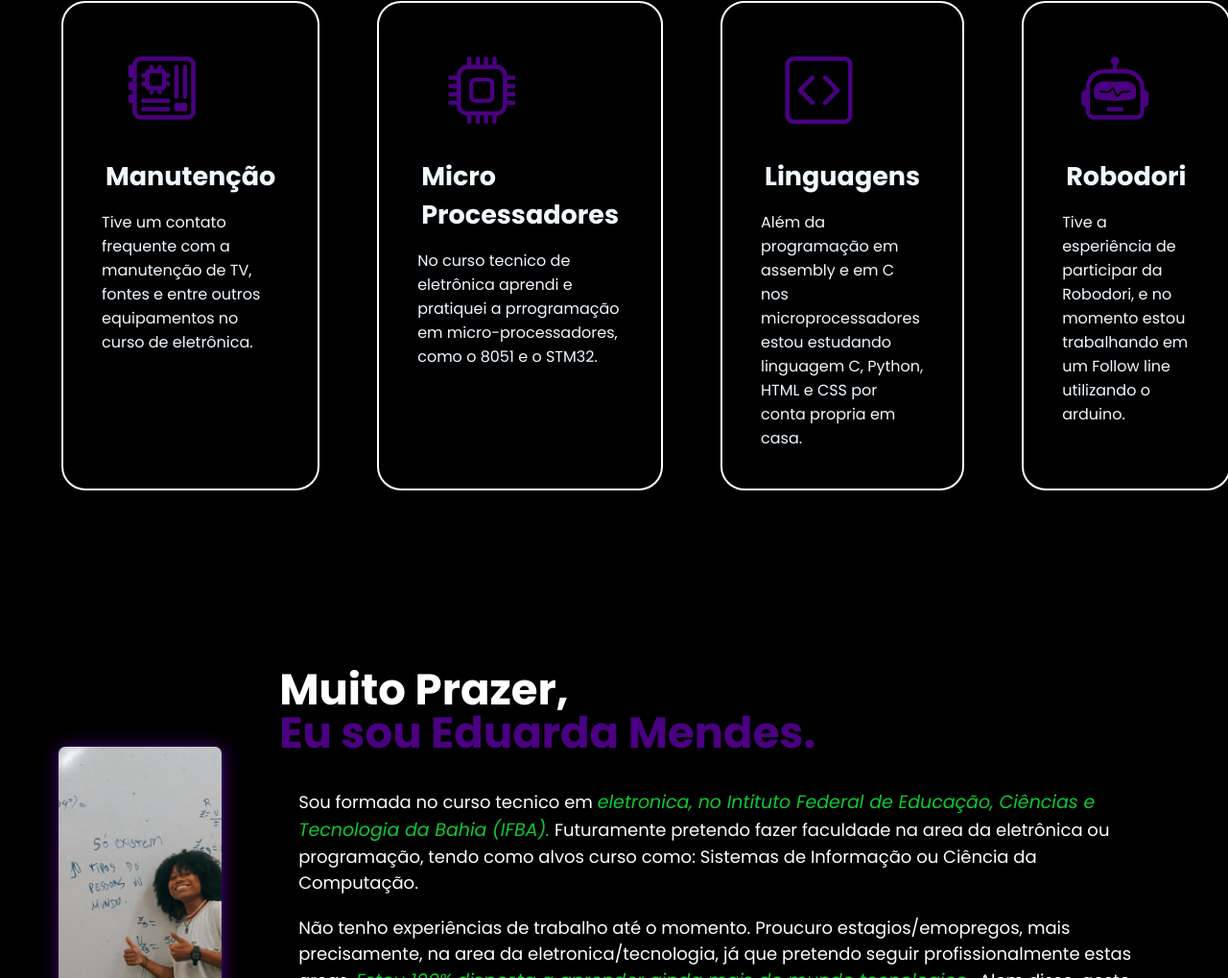
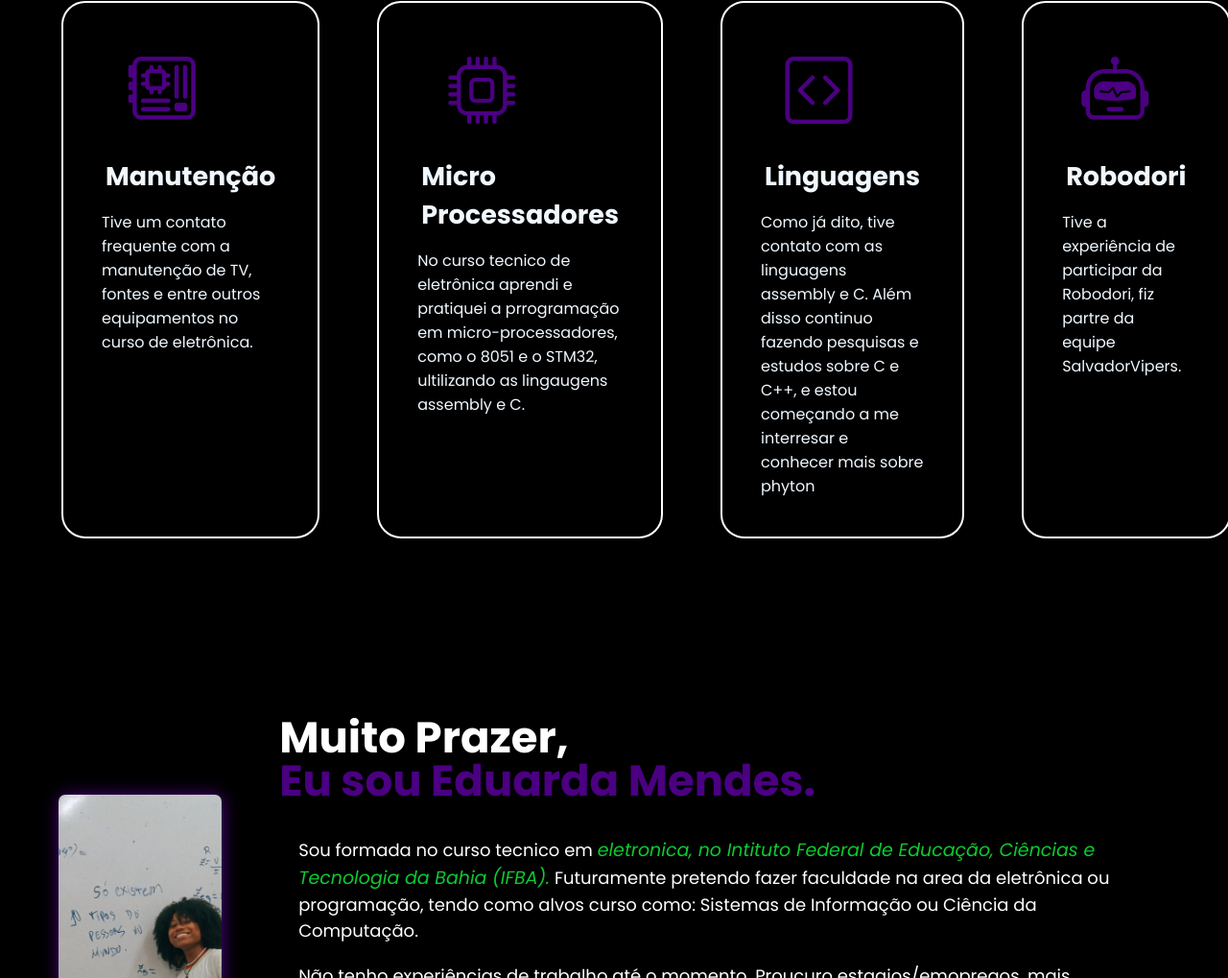
Before and after one commit to mendes-eduarda/portifolio_mendes, a plain HTML site: page index.html in a window 1280 px wide. Shown: the part 994-2013 px from the top of the page at 96% size. Drawn offline with nearby package versions, Linux system fonts and the light colour scheme.

Commit message:
Update index.html

```diff
--- a/index.html
+++ b/index.html
@@ -86,18 +86,18 @@
                     <div class="especialidades-box">
                         <i class="bi bi-cpu"></i>
                         <h3>Micro Processadores</h3>
-                        <p>No  curso tecnico de eletrônica aprendi e pratiquei a prrogramação em micro-processadores, como o 8051 e o STM32.</p>
+                        <p>No  curso tecnico de eletrônica aprendi e pratiquei a prrogramação em micro-processadores, como o 8051 e o STM32, ultilizando as lingaugens assembly e C.</p>
                     </div> <!--FIM ESPECIALIDADES BOX-->
 
                     <div class="especialidades-box">
                         <i class="bi bi-code-square"></i>
                         <h3>Linguagens</h3>
-                        <p>Além da programação em assembly e em C nos microprocessadores estou estudando linguagem C, Python, HTML e CSS por conta propria em casa.</p>
+                        <p>Como já dito, tive contato com as linguagens assembly e C. Além disso continuo fazendo pesquisas e estudos sobre C e C++, e estou começando a me interresar e conhecer mais sobre phyton</p>
                     </div> <!--FIM ESPECIALIDADES BOX-->
                     <div class="especialidades-box">
                         <i class="bi bi-robot"></i>
                         <h3>Robodori</h3>
-                        <p>Tive a esperiência de participar da Robodori, e no momento estou trabalhando em um Follow line utilizando o arduino.</p>
+                        <p>Tive a experiência de participar da Robodori, fiz partre da equipe SalvadorVipers.</p>
                     </div> <!--FIM ESPECIALIDADES BOX-->
 
                 </div> <!--flex-->
```
